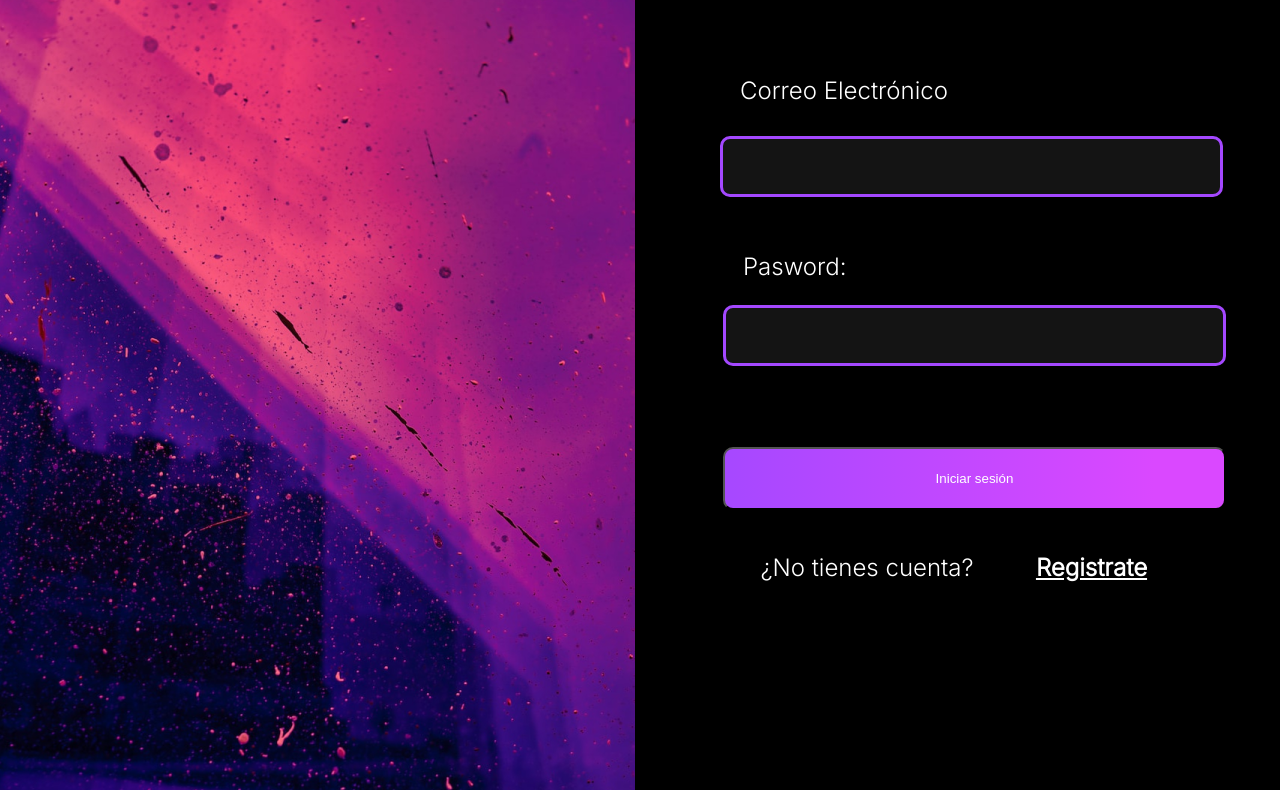
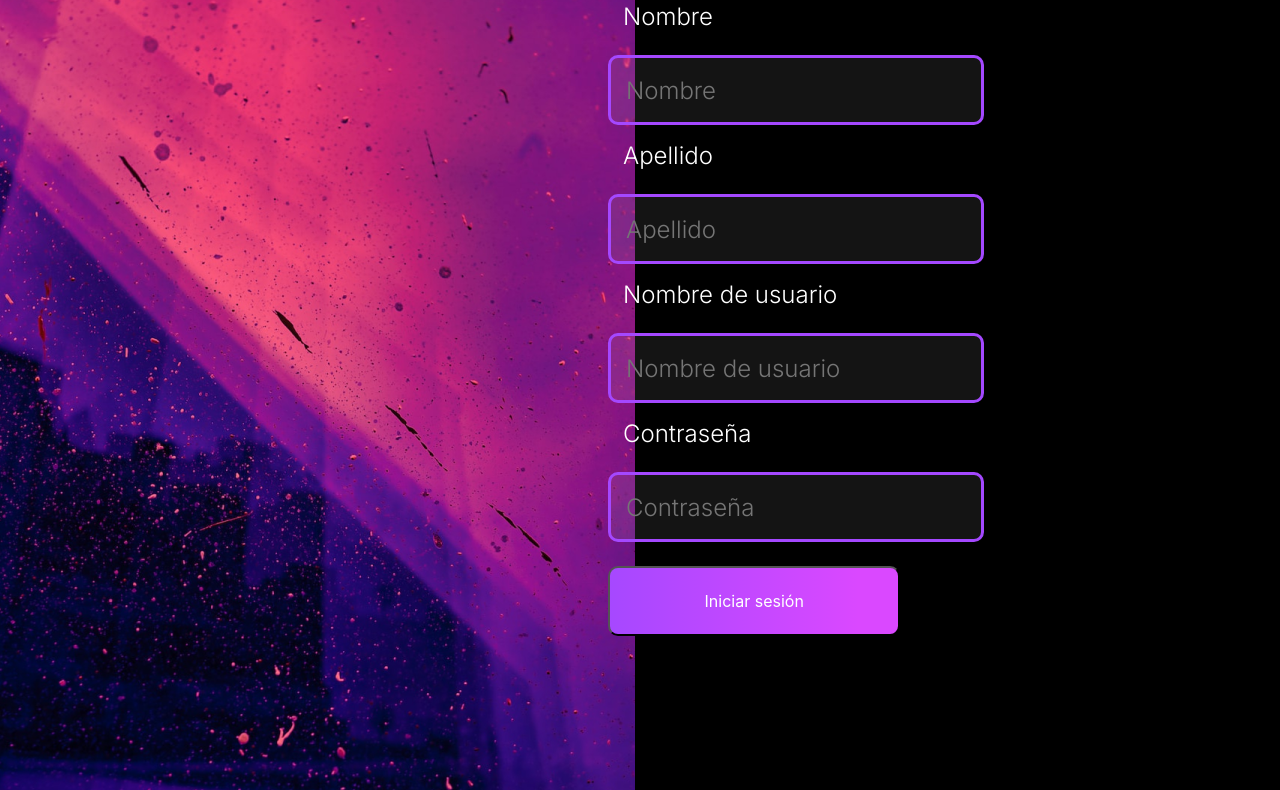
Before and after one commit to JoseAntonioMartinez2525/Idea_Palette, a plain HTML site: page registro.html in a window 1280 px wide. Shown: the part 166-956 px from the top of the page. Drawn offline with nearby package versions, Linux system fonts and the light colour scheme.

Commit message:
register fixed

```diff
--- a/css/createUser.css
+++ b/css/createUser.css
@@ -1,6 +1,6 @@
 body{
     margin: 0px;
-    background-color: #000000;
+    background-color: black !important;
 }
 
 /* img 1 */
@@ -16,76 +16,40 @@ top: 0px;
 
 .login{
     /* Inicio de sesión */
-
     position: absolute;
     width: 35%;
     height: 34px;
-left: 743px;
-top: 110px;
-
+    left: 52%;
+    top: 6%;
     font-family: 'Inter';
     font-style: normal;
     font-weight: 800;
     font-size: 32px;
     line-height: 39px;
-
     color: #FFFFFF;
-
     border: 1px solid #000000;
 
 }
-.login_Text{
-/* Inicio de sesión */
-
+#innerContainer{
     position: absolute;
-width: 267px;
-height: 34px;
-left: 743px;
-top: 110px;
-
-font-family: 'Inter';
-font-style: normal;
-font-weight: 800;
-font-size: 32px;
-line-height: 39px;
-
-color: #FFFFFF;
-
-border: 1px solid #000000;
+    display: block;
+    top: 15% !important;
+    left: 45% !important;
 }
-
-.password_label{
-/* Password */
-
-position: absolute;
-width: 121px;
-height: 40px;
-left: 743px;
-top: 418px;
-
+.label_register{
     font-family: 'Inter';
     font-style: normal;
     font-weight: 400;
     font-size: 24px;
     line-height: 29px;
-
     color: #FFFFFF;
 }
-
-#password{
- /* Rectangle 3 */
-
+#innerContainer input{
     box-sizing: border-box;
-
-position: absolute;
-width: 503px;
-height: 61px;
-left: 723px;
-top: 471px;
-
     background: rgba(196, 196, 196, 0.1);
     border: 3px solid #A448FF;
     border-radius: 10px;
+    height: 70px;
     color: #FFFFFF;
     font-family: 'Inter';
     font-style: normal;
@@ -93,173 +57,9 @@ font-weight: 400;
     font-size: 24px;
     line-height: 29px;
 }
-
-button{
- /* Rectangle 4 */
-
-position: absolute;
-width: 503px;
-height: 63px;
-left: 723px;
-top: 613px;
+#innerContainer button{
     color: #FFFFFF;
+    height: 70px;
     background: linear-gradient(90deg, #A448FF -3.78%, #DA48FF 86.08%);
     border-radius: 10px;
 }
-
-
-.password_text{
- /* Introduce tu password */
-
-position: absolute;
-width: 267px;
-height: 31px;
-left: 743px;
-top: 501px;
-
-font-family: 'Inter';
-font-style: normal;
-font-weight: 400;
-font-size: 24px;
-line-height: 29px;
-
-color: #C4C4C4;
-
-}
-
-
-
-.login_bt_text button {
-    /* Iniciar sesión */
-
-position: absolute;
-width: 243px;
-height: 28px;
-left: 888px;
-top: 630px;
-
-font-family: 'Inter';
-font-style: normal;
-font-weight: 700;
-font-size: 24px;
-line-height: 29px;
-
-color: #FFFFFF;
-}
-
-.sign{
- /* ¿No tienes cuenta? */
-
-position: absolute;
-width: 234px;
-height: 29px;
-left: 750px;
-top: 719px;
-
-font-family: 'Inter';
-font-style: normal;
-font-weight: 400;
-font-size: 24px;
-line-height: 29px;
-/* identical to box height */
-text-align: center;
-
-color: #FFFFFF;
-}
-
-
-
-.register{
- /* Regístrate */
-
-position: absolute;
-width: 163px;
-height: 29px;
-left: 1010px;
-top: 719px;
-
-font-family: 'Inter';
-font-style: normal;
-font-weight: 800;
-font-size: 24px;
-line-height: 29px;
-/* identical to box height */
-text-align: center;
-
-color: #FFFFFF;
-}
-
-
-
-.email_label{/* Correo electrónico */
-
-position: absolute;
-width: 473px;
-height: 40px;
-left: 740px;
-top: 242px;
-
-font-family: 'Inter';
-font-style: normal;
-font-weight: 400;
-font-size: 24px;
-line-height: 29px;
-
-color: #FFFFFF;
-}
-
-
-
-#email{
- /* Rectangle 2 */
-
-box-sizing: border-box;
-
-position: absolute;
-width: 503px;
-height: 61px;
-left: 720px;
-top: 302px;
-
-background: rgba(196, 196, 196, 0.1);
-border: 3px solid #A448FF;
-border-radius: 10px;
-color: #FFFFFF;
-font-family: 'Inter';
-font-style: normal;
-font-weight: 400;
-font-size: 24px;
-line-height: 29px;
-
-}
-
-.icon{
-/* Vector */
-
-position: absolute;
-left: 82.15%;
-right: 15.97%;
-top: 31.45%;
-bottom: 65.72%;
-
-background: #DA48FF;
-}
-
-
-.email_text{
-/* Introduce tu correo electrónico */
-
-position: absolute;
-width: 457px;
-height: 22px;
-left: 740px;
-top: 325px;
-
-font-family: 'Inter';
-font-style: normal;
-font-weight: 400;
-font-size: 24px;
-line-height: 29px;
-
-color: #C4C4C4;
-}
--- a/registro.html
+++ b/registro.html
@@ -5,6 +5,8 @@
     <meta http-equiv="X-UA-Compatible" content="IE=edge">
     <meta name="viewport" content="width=device-width, initial-scale=1.0">
     <link rel="stylesheet" href="./css/createUser.css">
+    <link rel="stylesheet" href="https://cdn.jsdelivr.net/npm/bootstrap@4.3.1/dist/css/bootstrap.min.css" integrity="sha384-ggOyR0iXCbMQv3Xipma34MD+dH/1fQ784/j6cY/iJTQUOhcWr7x9JvoRxT2MZw1T" crossorigin="anonymous">
+
     <style>
         @import url('https://fonts.googleapis.com/css2?family=Inter:wght@300&family=Poppins:ital,wght@0,100;0,200;0,300;0,400;0,500;0,600;0,700;0,800;0,900;1,100;1,200;1,300;1,400;1,500;1,600;1,700;1,800;1,900&display=swap');
     </style>
@@ -17,12 +19,21 @@
     <section>
         <div class="login">Registro De Usuario</div>
         <form id="loginForm" method="POST" action="home.html">
-            <label for="email" class="email_label">Correo Electrónico</label>
-            <input type="text" id="email" name="Introduce tu correo electrónico" required>
-
-            <label for="contraseña" class="password_label">Pasword:</label>
-            <input type="password" id="password" name="Introduce tu password" required>
-            <button type="submit" class="login_bt">Iniciar sesión</button>
+            <div class="col-5 m-3 p-3" id="innerContainer">
+            <label class="label_register col-12 mt-3">Nombre</label>
+            <input type="text" id="firstName" class="col-9 mt-3" placeholder="Nombre" />
+            <br>
+            <label class="label_register col-12 mt-3 ">Apellido</label>
+            <input type="text" id="lastName" class="col-9 mt-3 "placeholder="Apellido" />
+            <br>
+            <label class="label_register col-12 mt-3 ">Nombre de usuario</label>
+            <input type="text" id="username" class="col-9 mt-3"placeholder="Nombre de usuario" />
+            <br>
+            <label class="label_register col-12 mt-3 ">Contraseña</label>
+            <input type="password" id="password"class="col-9 mt-3" placeholder="Contraseña" />
+            <br>
+            <button type="submit" class="col-7 mt-4">Iniciar sesión</button>
+            </div>
         </form>
 
         <label for="text" class="sign">¿No tienes cuenta?</label>
```
Lines whose indentation alone changed are shown as unchanged.
